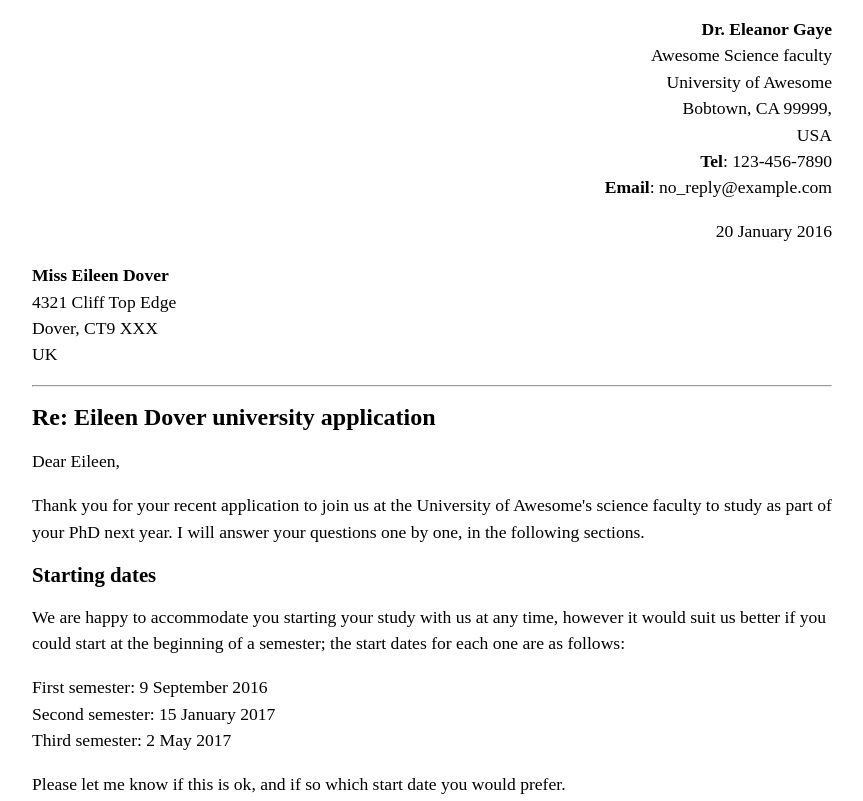
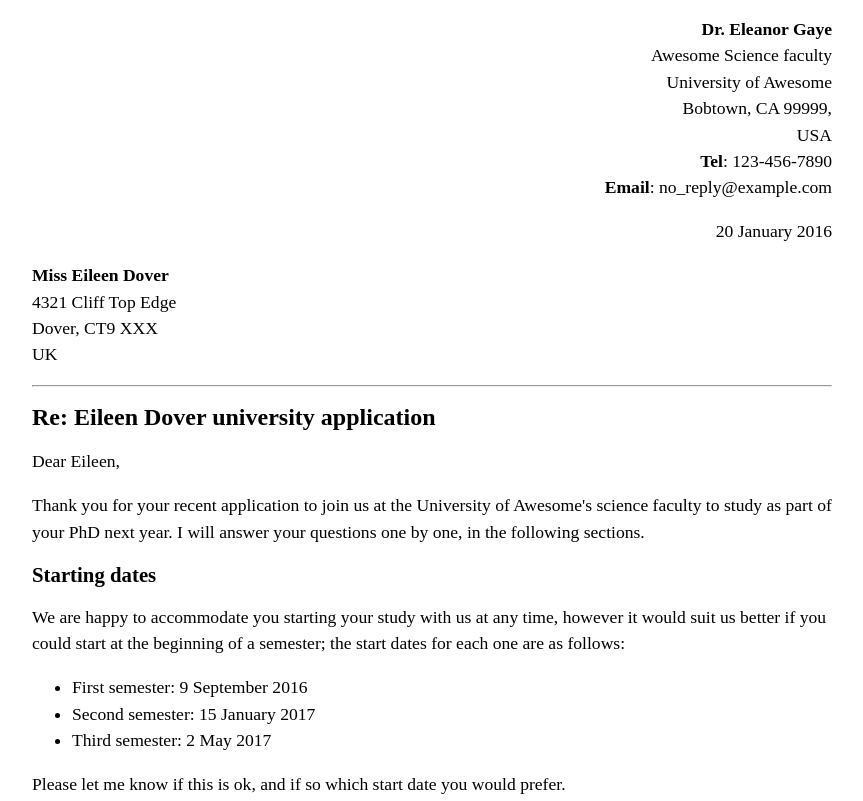
Before and after one commit to AshleyRGordon/AshleyRGordon.github.io, a plain HTML site: page letter-markup/index.html in a window 1280 px wide. Shown: the top 801 px of the page, without its empty margins (208-1071 px from the left). Drawn offline with Linux system fonts and the light colour scheme.

Commit message:
Updated letter-markup

```diff
--- a/letter-markup/index.html
+++ b/letter-markup/index.html
@@ -51,7 +51,11 @@
         <p>We are happy to accommodate you starting your study with us at any time, however it would
         suit us better if you could start at the beginning of a semester; the start dates for each one
         are as follows:</p>
-        <p>First semester: 9 September 2016<br>Second semester: 15 January 2017<br>Third semester: 2 May 2017</p>
+        <ul>
+            <li>First semester: 9 September 2016</li>
+            <li>Second semester: 15 January 2017</li>
+            <li>Third semester: 2 May 2017</li>
+        </ul>
         <p>Please let me know if this is ok, and if so which start date you would prefer.</p>
         <p>You can find more information about <a href="https://example.com">important university dates</a> on our website.</p>
         <hr>
```
